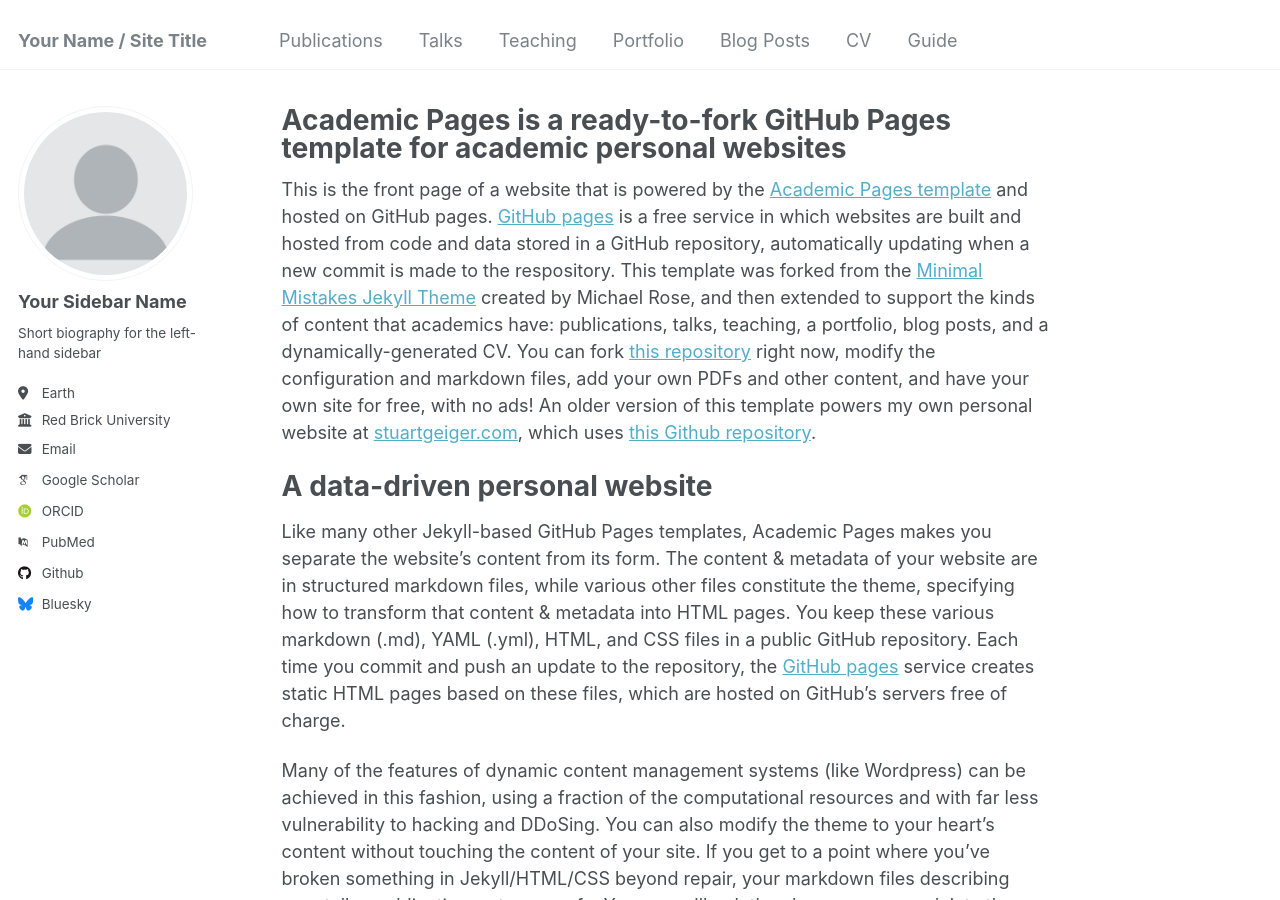
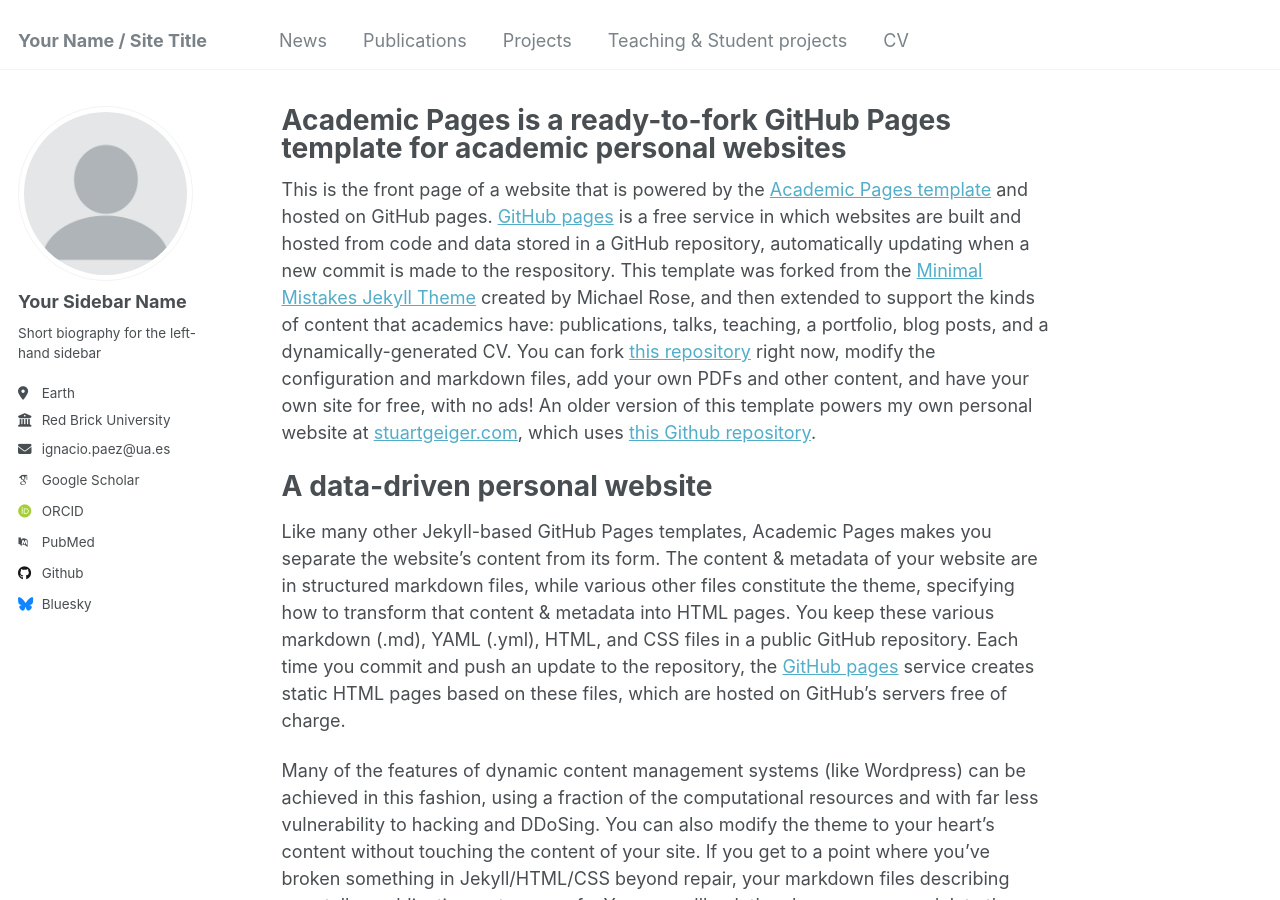
Before and after one commit to ignpaub/ignpaub.github.io, a Jekyll site: the page built from _pages/about.md, in a window 1280 px wide and 900 px high. Built offline with Jekyll 4.4.1, drawn with Linux system fonts in a browser that asks for light colours; some web fonts are replaced.

Commit message:
Add files via upload

```diff
--- a/_data/navigation.yml
+++ b/_data/navigation.yml
@@ -5,23 +5,17 @@
 # prevent it from being included in the site.
 
 main:
+  - title: "News"
+    url: /news/
+
   - title: "Publications"
     url: /publications/
 
-  - title: "Talks"
-    url: /talks/
+  - title: "Projects"
+    url: /projects/
 
-  - title: "Teaching"
-    url: /teaching/
-
-  - title: "Portfolio"
-    url: /portfolio/
-
-  - title: "Blog Posts"
-    url: /year-archive/
+  - title: "Teaching & Student projects"
+    url: /teaching_student_projects/
 
   - title: "CV"
     url: /cv/
-
-  - title: "Guide"
-    url: /markdown/
--- a/_data/ui-text.yml
+++ b/_data/ui-text.yml
@@ -25,7 +25,7 @@ en: &DEFAULT_EN
   feed_label                 : "Feed"
   powered_by                 : "Powered by"
   website_label              : "Website"
-  email_label                : "Email"
+  email_label                : "ignacio.paez@ua.es"
   recent_posts               : "Recent Posts"
   undefined_wpm              : "Undefined parameter words_per_minute at _config.yml"
   comment_form_info          : "Your email address will not be published. Required fields are marked"
```
Also changed, not shown: 7 other files.
